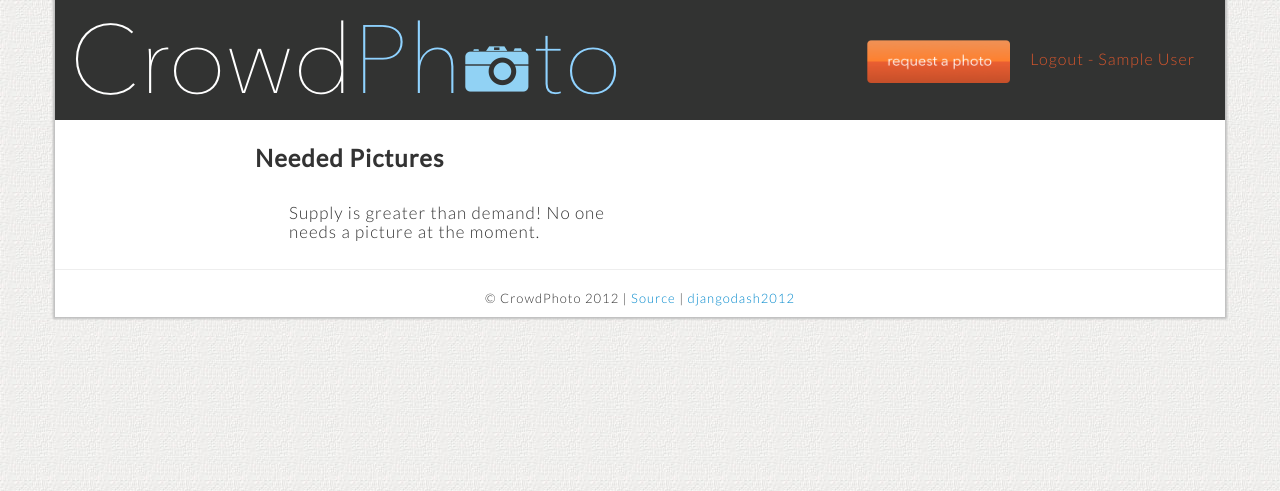
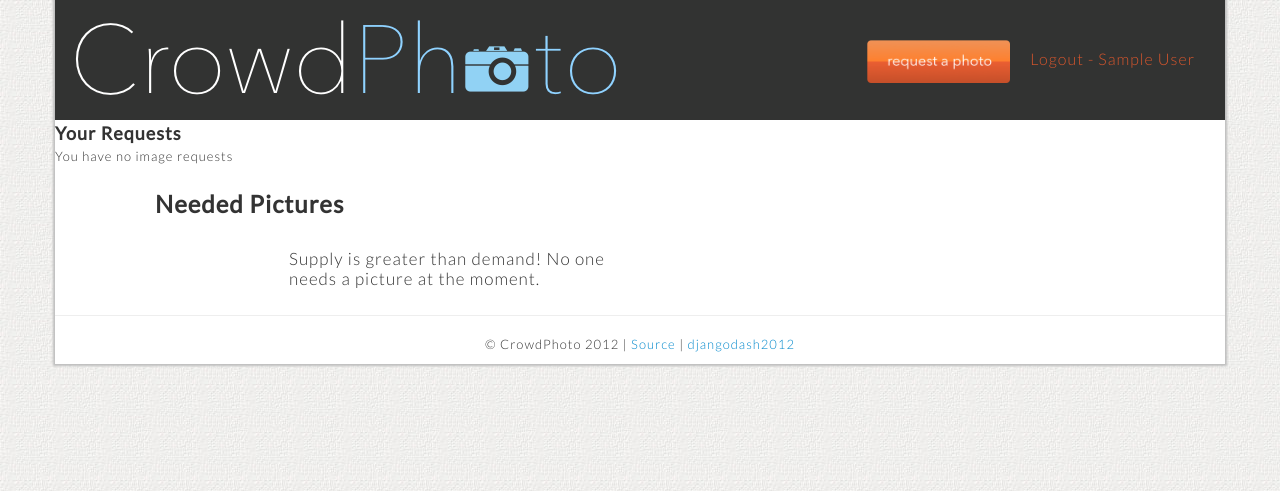
Before and after one commit to buddylindsey/photo-blogger, a Django app: page /list in a window 1280 px wide. Shown: the top 491 px of the page. Run offline with Django 3.2, Linux system fonts and the light colour scheme; the visitor is signed in with stand-in values (Sample User, id 1); data that the repository does not hold is empty; parts of the project's set-up code (start-up, migrations or seed data) failed here and were passed over; some libraries are stand-ins or nearby versions.

Commit message:
added ajax display of offers and details

```diff
--- a/accounts/urls.py
+++ b/accounts/urls.py
@@ -1,12 +1,19 @@
 from django.conf.urls.defaults import *
-from django.views.generic import TemplateView
+from django.views.generic import TemplateView, ListView
 from django.views.generic.simple import redirect_to
 from django.contrib.auth import logout as auth_logout
+
+from image.models import ImageRequest
 
 urlpatterns = patterns('',
     url(r'', include('social_auth.urls')),
     url(r'^index/$', TemplateView.as_view(template_name="accounts/index.html"), name="account_index"),
     url(r'^login/$', redirect_to, { 'url': '/accounts/login/facebook' }, name="login"),
     url(r'^logout/$', 'django.contrib.auth.views.logout', name="logout"),
+    url(r'^review/$', ListView.as_view(
+            template_name="accounts/review.html",
+            context_object_name="requests",
+            model=ImageRequest
+        ), name="reviewrequests"),
     #url(r'^$', redirect_to, { 'url': '/' }),
 )
--- a/home/templates/home/list.html
+++ b/home/templates/home/list.html
@@ -2,8 +2,32 @@
 {% block content %}
 
 <!-- Example row of columns -->
+
+{% if user.is_authenticated %}
+<div id="your-requests">
+    <h3>Your Requests</h3>
+    {% for request in user.image_requests.all %}
+    <div class="row">
+        <div class="span3">
+            <a href="#" class="location-review" data-request-id="{{ request.id }}">{{ request.location }}</a>
+        </div>
+        <div class="span6 offset2">
+            {% for offer in request.offers.all %}
+            <img src="{{ MEDIA_URL }}{{ offer.image }}" class="offerthumbnail" />
+            {% empty %}
+            Sorry there are currently no offers.
+            {% endfor %}
+        </div>
+    </div>
+    {% empty %}
+    You have no image requests
+    {% endfor %}
+</div>
+{% endif %}
+
+
 <div class="row">
-    <div class="span4 offset2">
+    <div class="span4 offset1">
         <br />
         <h2>Needed Pictures</h2>
     </div>
@@ -33,7 +57,7 @@
 
 <div id="modal_background"></div>
 <div id="request_form">
-  <div id="map_canvas" style="width:200px;height:200px;"></div>
+    <div id="map_canvas" style="width:200px;height:200px;"></div>
     <form action="{% url requestimage %}" method="post">
         {% csrf_token %}
         {{ requestform.as_p }}
@@ -44,9 +68,12 @@
     <form action="{% url offerimage %}" method="post" enctype="multipart/form-data">
         {% csrf_token %}
         {{ offerform.as_p }}
-        <input type="hidden" name="request" />
+        <input type="hidden" id="request" name="request" />
         <input type="submit" value="Submit Photo" />
     </form>
 </div>
+<div class="location-details">
+   hello
+</div>
 
 {% endblock %}
--- a/image/urls.py
+++ b/image/urls.py
@@ -1,6 +1,8 @@
 from django.conf.urls.defaults import *
 
 urlpatterns = patterns('',
+    url(r'^request/(?P<id>\d+)/offers/$', 'image.ajax.request_offers', name="requestoffers"),
+    url(r'^request/(?P<id>\d+)/$', 'image.ajax.request_details', name="requestdetails"),
     url(r'^request/$', 'image.views.request_image', name="requestimage"),
     url(r'^offer/$', 'image.views.offer_image', name="offerimage"),
 )
--- a/static/css/style.css
+++ b/static/css/style.css
@@ -231,3 +231,28 @@ div#offer_form {
 	cursor: pointer;
 	cursor: hand;
 }
+
+.location-details{
+	width: 370px;
+	background-color: #e6e4e4;
+	position: fixed;
+	left: 70px;
+	top: 0;
+	padding: 20px;
+	z-index: 9999;
+	display: none;
+	-moz-border-radius: 5px;
+	border-radius: 5px;
+	-moz-box-shadow:    0px 0px 10px 10px black;
+	-webkit-box-shadow: 0px 0px 10px 10px black;
+	box-shadow:         0px 0px 10px 10px black;
+}
+
+.preview-popup img{
+    max-width: 200;
+}
+
+.offerthumbnail {
+    max-width: 100px;
+    max-height: 100px;
+}
--- a/static/js/home.js
+++ b/static/js/home.js
@@ -18,14 +18,40 @@ $(document).ready(function() {
     $('#offer_form').center();
     $('#modal_background').fadeToggle();
     $('#offer_form').fadeToggle();
-    $('#id_request').val($(this).data('request-id'));
+    $('#request').val($(this).data('request-id'));
   });
   $('#modal_background').click(function(){
     $(this).fadeToggle();
     $('#request_form:visible').toggle();
     $('#offer_form:visible').toggle();
+    $('.location-details:visible').toggle();
   });
 
+  $('.location-review').click(function(){
+    $('.location-details').center();
+    $('#modal_background').fadeToggle();
+    $('.location-details').fadeToggle();
+    $.ajax({
+        url: '/image/request/' + $(this).data('request-id') + "/",
+        success: function(data){
+            var html = "<h2>" + data[0].fields.location + "</h2>";
+            html += "<div class='offers'>"
+            html += "</div>"
+            $('.location-details').html(html);
+            $.ajax({
+                url: '/image/request/' + data[0].pk + '/offers/',
+                success: function(data){
+                    var html = "<h3>All Offers</h3>";
+                    for(i in data){
+                        html += "<div class='preview-popup' style='max-width: 250px;'><img src='http://dash-media.s3.amazonaws.com" + data[i].fields.image + "' /></div>"
+                    }
+                    $(".location-details .offers").html(html);
+                }
+            });
+        }
+    });
+
+  });
 
 });
 
```
Also changed, not shown: accounts/templates/accounts/review.html (added, +20 -0 lines), image/ajax.py (added, +24 -0 lines).
